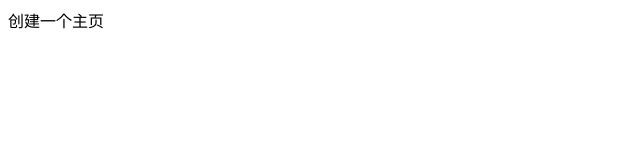
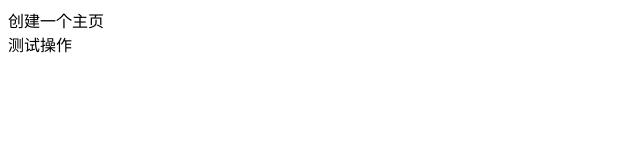
Before and after one commit to CYJ-ccccc/sourceTreeSdudy, a plain HTML site: page index.html in a window 1280 px wide. Shown: the full height of the page, 0-640 px from the left. Drawn offline with Linux system fonts and the light colour scheme.

Commit message:
测试操作

```diff
--- a/index.html
+++ b/index.html
@@ -7,5 +7,6 @@
 </head>
 <body>
     <div>创建一个主页</div>
+    <div>测试操作</div>
 </body>
 </html>
```
